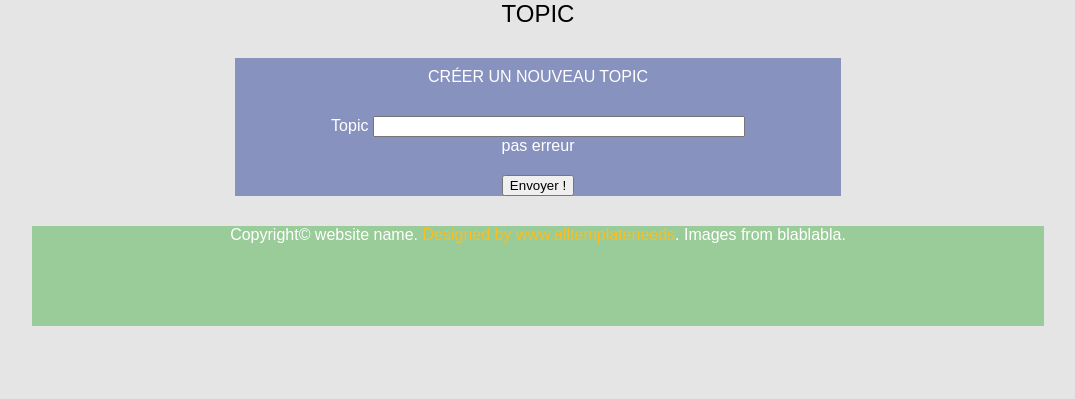
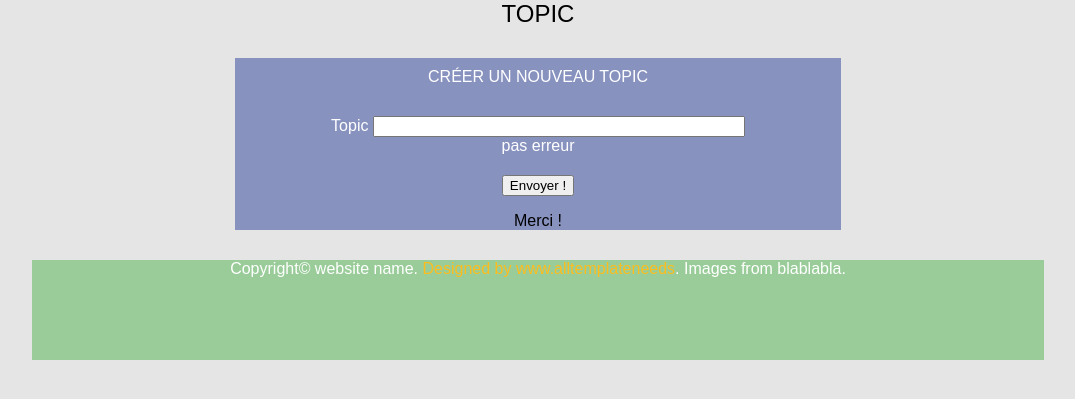
Before and after one commit to ufm040/forumwebforce3, a PHP site: page /topics.php in a window 1280 px wide. Shown: the part 54-453 px from the top of the page, without its empty margins (102-1177 px from the left). Run offline with PHP 8.4, Linux system fonts and the light colour scheme; data that the repository does not hold is empty.

Commit message:
test branche

```diff
--- a/topics.php
+++ b/topics.php
@@ -27,6 +27,7 @@ echo '<h2> Topic </h2>'; ?>
 	<div class="submit-label">
 		<input type="submit" value="Envoyer !" />
 	</div>
+	<p>Merci !</p>
 </form>
 
 <?php
```
